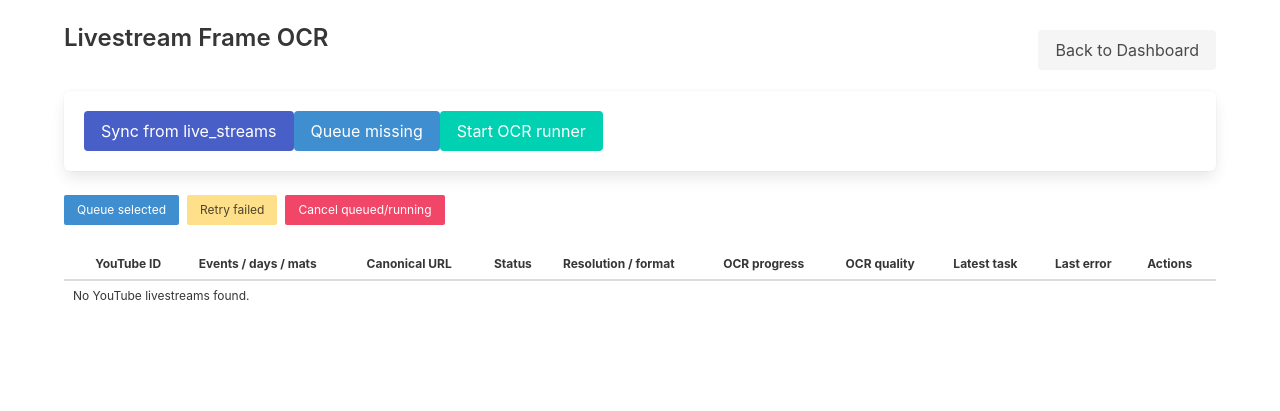
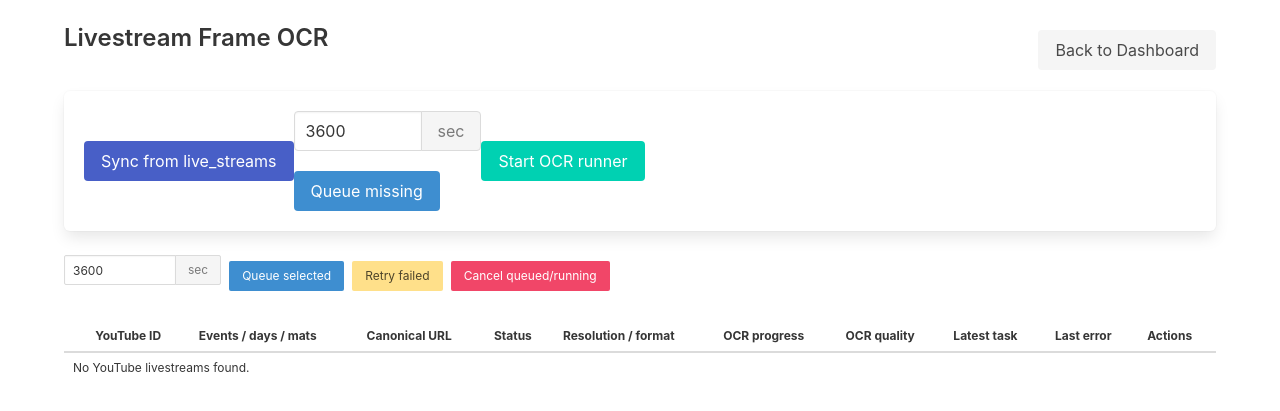
Before and after one commit to weisserw/ibjjf-elo, a Flask app: page /livestream_frame_archives in a window 1280 px wide. Shown: the top 411 px of the page. Run offline with Flask 3, Linux system fonts and the light colour scheme; the visitor is signed in with stand-in values (Sample User, id 1); some libraries are stand-ins or nearby versions.

Commit message:
make initial segment size configurable

```diff
--- a/admin/app.py
+++ b/admin/app.py
@@ -41,6 +41,7 @@ from models import (
     AthleteMediaCoverage,
 )
 from livestream_frame_archive import (
+    DEFAULT_SEGMENT_SECONDS,
     archive_progress_label,
     archive_usage_rows,
     cancel_queued_segments,
@@ -601,6 +602,9 @@ def livestream_frame_archives():
 
     if request.method == "POST":
         action = request.form.get("action")
+        segment_seconds = request.form.get("segment_seconds", type=int)
+        if not segment_seconds or segment_seconds <= 0:
+            segment_seconds = DEFAULT_SEGMENT_SECONDS
         youtube_ids = request.form.getlist("selected_youtube_id")
         archive_ids = [
             archive.id
@@ -624,10 +628,17 @@ def livestream_frame_archives():
                 ).all()
                 segment_count = 0
                 for archive in archives:
-                    segment_count += queue_archive_capture(db.session, archive)
+                    segment_count += queue_archive_capture(
+                        db.session,
+                        archive,
+                        segment_seconds=segment_seconds,
+                    )
                     recompute_archive_status(db.session, archive)
                 db.session.commit()
-                message = f"Queued {segment_count} segment(s)."
+                message = (
+                    f"Queued {segment_count} segment(s) "
+                    f"with {segment_seconds}s segment size."
+                )
             elif action == "queue_selected":
                 archives = []
                 for youtube_id in youtube_ids:
@@ -645,10 +656,17 @@ def livestream_frame_archives():
                     if archive.id in seen:
                         continue
                     seen.add(archive.id)
-                    segment_count += queue_archive_capture(db.session, archive)
+                    segment_count += queue_archive_capture(
+                        db.session,
+                        archive,
+                        segment_seconds=segment_seconds,
+                    )
                     recompute_archive_status(db.session, archive)
                 db.session.commit()
-                message = f"Queued {segment_count} segment(s)."
+                message = (
+                    f"Queued {segment_count} segment(s) "
+                    f"with {segment_seconds}s segment size."
+                )
             elif action == "retry_failed":
                 segment_count = retry_failed_segments(db.session, archive_ids or None)
                 db.session.commit()
@@ -686,6 +704,7 @@ def livestream_frame_archives():
         message=message,
         error=error,
         progress_label=archive_progress_label,
+        default_segment_seconds=DEFAULT_SEGMENT_SECONDS,
     )
 
 
--- a/admin/templates/livestream_frame_archives.html
+++ b/admin/templates/livestream_frame_archives.html
@@ -22,6 +22,14 @@
             </form>
             <form method="POST">
                 <input type="hidden" name="action" value="queue_missing">
+                <div class="field has-addons">
+                    <div class="control">
+                        <input class="input" type="number" name="segment_seconds" min="1" value="{{ default_segment_seconds }}" style="width: 8rem;">
+                    </div>
+                    <div class="control">
+                        <span class="button is-static">sec</span>
+                    </div>
+                </div>
                 <button class="button is-info" type="submit">Queue missing</button>
             </form>
             <form method="POST">
@@ -34,6 +42,14 @@
 
     <form method="POST">
         <div class="buttons">
+            <div class="field has-addons mr-2">
+                <div class="control">
+                    <input class="input is-small" type="number" name="segment_seconds" min="1" value="{{ default_segment_seconds }}" style="width: 7rem;">
+                </div>
+                <div class="control">
+                    <span class="button is-static is-small">sec</span>
+                </div>
+            </div>
             <button class="button is-info is-small" name="action" value="queue_selected" type="submit">Queue selected</button>
             <button class="button is-warning is-small" name="action" value="retry_failed" type="submit">Retry failed</button>
             <button class="button is-danger is-small" name="action" value="cancel" type="submit">Cancel queued/running</button>
```
